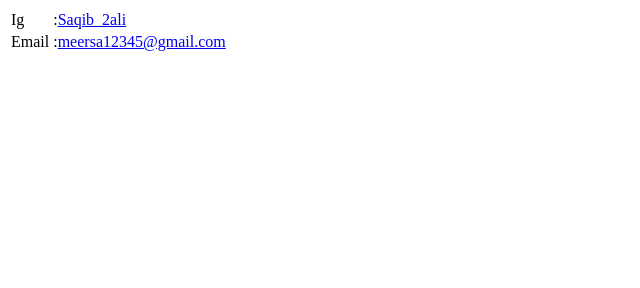
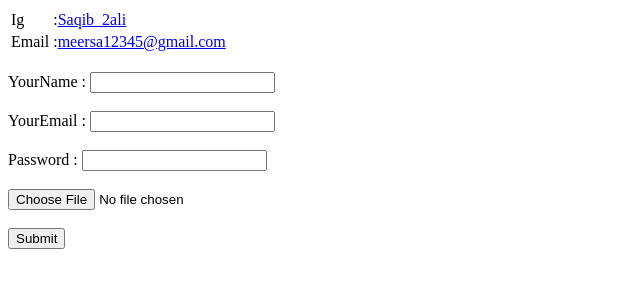
Before and after one commit to Basitalimir/laughing-barnacle, a plain HTML site: page contact.html in a window 1280 px wide. Shown: the whole page, without its empty margins (0-640 px from the left). Drawn offline with Linux system fonts and the light colour scheme.

Commit message:
added new login section

```diff
--- a/contact.html
+++ b/contact.html
@@ -13,5 +13,15 @@
         <tr><td>Email </td>
             <td>:<a href="none">meersa12345@gmail.com</a></td></tr>
     </table> <br>
+    <form class="" action="">
+        <label>YourName :</label>
+        <input type="text"><br><br>
+        <label>YourEmail :</label>
+        <input type="email"><br><br>
+        <label>Password :</label>
+        <input type="password"><br><br>
+        <input type="file"><br><br>
+        <input type="submit"><br>
+    </form>
 </body>
 </html>
```
